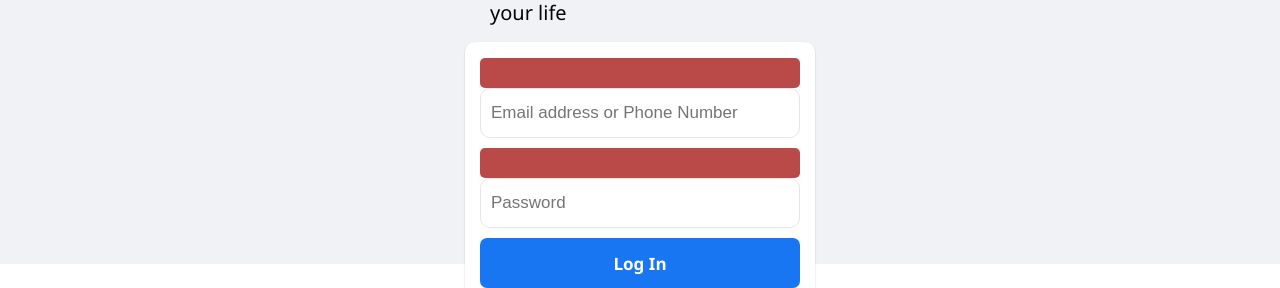
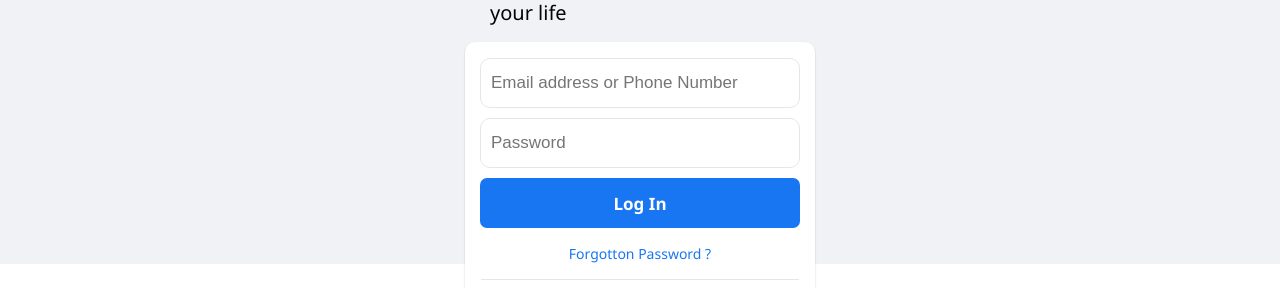
Before and after one commit to Thirumurugan7/Facebook-Clone-Fullstack-Mern, a React (Create React App) app in the folder frontend/: page /login in a window 1280 px wide. Shown: the part 360-648 px from the top of the page. Built offline with nearby package versions, Linux system fonts and the light colour scheme; the HTML template or start-up script is replaced by a standard one.

Commit message:
changed all the icons

```diff
--- a/frontend/src/components/inputs/loginInput/index.js
+++ b/frontend/src/components/inputs/loginInput/index.js
@@ -4,9 +4,11 @@ export default function LoginInput({ placeholder, ...props }) {
   const [field, meta] = useField(props);
   return (
     <div className="input_wrap">
-      <div className="input_error">
-        {meta.touched && meta.error && <ErrorMessage name={field.name} />}
-      </div>
+      {meta.touched && meta.error && (
+        <div className="input_error">
+          {meta.touched && meta.error && <ErrorMessage name={field.name} />}
+        </div>
+      )}
       <input
         className={meta.touched && meta.error ? "input_error_border" : ""}
         type={field.type}
```
